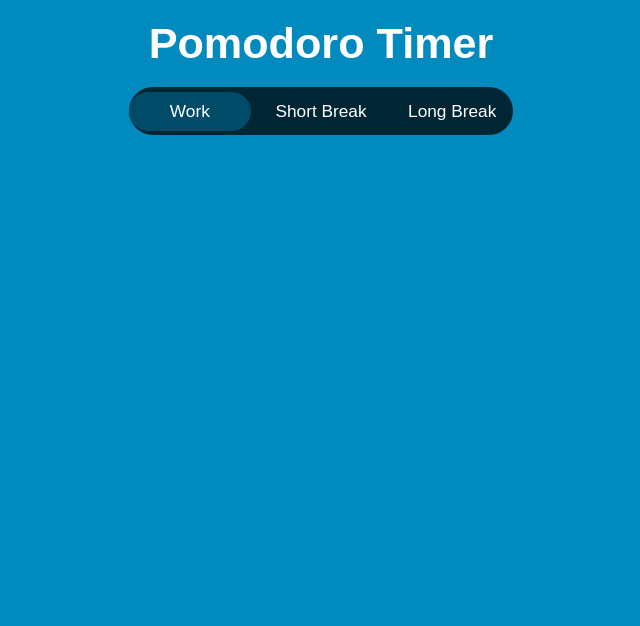
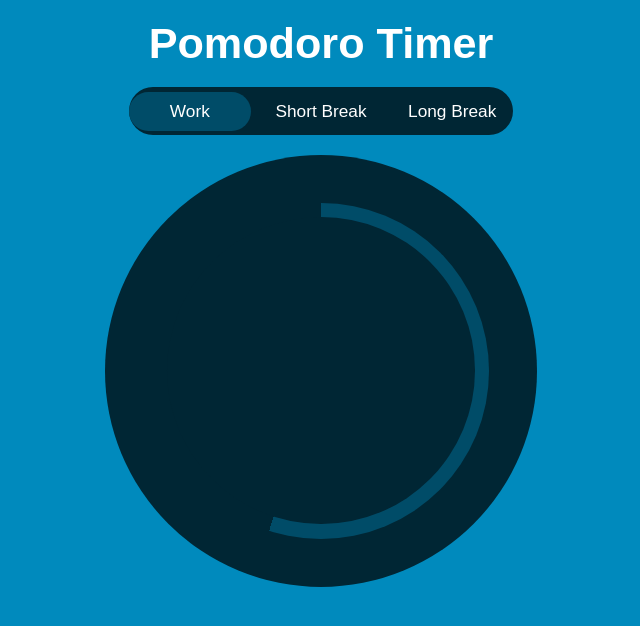
Before and after one commit to faldi17/pomodoro-timer-react, a React (Vite) app: page / in a window 1280 px wide. Shown: the top 626 px of the page, without its empty margins (319-959 px from the left). Built offline with nearby package versions, Linux system fonts and the light colour scheme.

Commit message:
timer circular

```diff
--- a/src/App.jsx
+++ b/src/App.jsx
@@ -1,12 +1,13 @@
 import styled from "styled-components"
 import Tags from "./components/Tags/Tags"
+import Timer from "./components/Timer/Timer"
 
 function App() {
   return (
     <>
       <Title>Pomodoro Timer</Title>
       <Tags />
-      {/* Timer */}
+      <Timer />
       {/* Setting icons */}
     </>
   )
--- /dev/null
+++ b/src/components/Timer/CircularProgress/CircularProgress.jsx
@@ -0,0 +1,38 @@
+import { useState } from 'react'
+import styled from 'styled-components'
+
+const CircularProgress = () => {
+    const [progress, setProgress] = useState(55)
+
+    return (
+        <>
+            <OuterCircle progress={progress}>
+                <InnerCircle></InnerCircle>
+            </OuterCircle>
+        </>
+    )
+}
+
+export default CircularProgress
+
+const OuterCircle = styled.div`
+    background: ${(props) => props.theme.colors.primary};
+    height: 35rem;
+    width: 35rem;
+    border-radius: 50%;
+    display: grid;
+    place-items: center;
+    background: conic-gradient(
+        ${(props) => props.theme.colors.primary} ${({ progress }) => progress}%,
+        transparent ${({ progress }) => progress}%
+    );
+`
+
+const InnerCircle = styled.div`
+    background: ${(props) => props.theme.colors.secondary};
+    height: 32rem;
+    width: 32rem;
+    border-radius: 50%;
+    display: grid;
+    place-items: center;
+`
--- /dev/null
+++ b/src/components/Timer/Timer.jsx
@@ -0,0 +1,24 @@
+import styled from 'styled-components'
+import CircularProgress from './CircularProgress/CircularProgress'
+
+const Timer = () => {
+  return (
+    <>
+        <TimerContainer>
+            <CircularProgress />
+        </TimerContainer>
+    </>
+  )
+}
+
+export default Timer
+
+const TimerContainer = styled.div`
+  background: ${(props) => props.theme.colors.secondary};
+  height: 45rem;
+  width: 45rem;
+  margin: 2rem auto;
+  border-radius: 50%;
+  display: grid;
+  place-items: center;
+`
```
